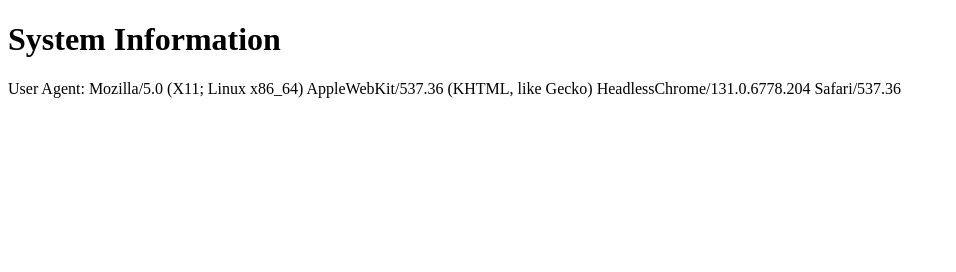
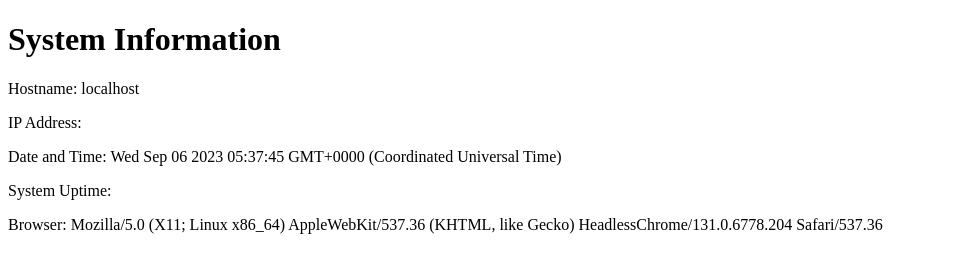
Before and after one commit to ahmadmcsam/htmlpage, a plain HTML site: page index.html in a window 1280 px wide. Shown: the whole page, without its empty margins (0-956 px from the left). Drawn offline with Linux system fonts and the light colour scheme.

Commit message:
Update index.html

```diff
--- a/index.html
+++ b/index.html
@@ -1,17 +1,39 @@
 <!DOCTYPE html>
-<html lang="en">
+<html>
 <head>
-    <meta charset="UTF-8">
-    <meta name="viewport" content="width=device-width, initial-scale=1.0">
-    <title>System Info</title>
+    <title>System Information</title>
+    <script type="text/javascript">
+        function displaySystemInfo() {
+            // Get the hostname
+            var hostname = window.location.hostname;
+
+            // Get the IP address
+            var ipAddress = "<?php echo $_SERVER['REMOTE_ADDR']; ?>";
+
+            // Get the current date and time
+            var dateTime = new Date();
+
+            // Get the system uptime
+            var uptime = "<?php echo shell_exec('uptime'); ?>";
+
+            // Get browser information
+            var browserInfo = "Browser: " + navigator.userAgent;
+
+            // Display the information
+            document.getElementById('hostname').innerHTML = "Hostname: " + hostname;
+            document.getElementById('ipAddress').innerHTML = "IP Address: " + ipAddress;
+            document.getElementById('dateTime').innerHTML = "Date and Time: " + dateTime;
+            document.getElementById('uptime').innerHTML = "System Uptime: " + uptime;
+            document.getElementById('browserInfo').innerHTML = browserInfo;
+        }
+    </script>
 </head>
-<body>
+<body onload="displaySystemInfo()">
     <h1>System Information</h1>
-    <p id="userAgent">User Agent: Loading...</p>
-
-    <script>
-        // Get and display the user agent string
-        document.getElementById('userAgent').textContent = 'User Agent: ' + navigator.userAgent;
-    </script>
+    <p id="hostname"></p>
+    <p id="ipAddress"></p>
+    <p id="dateTime"></p>
+    <p id="uptime"></p>
+    <p id="browserInfo"></p>
 </body>
 </html>
```
